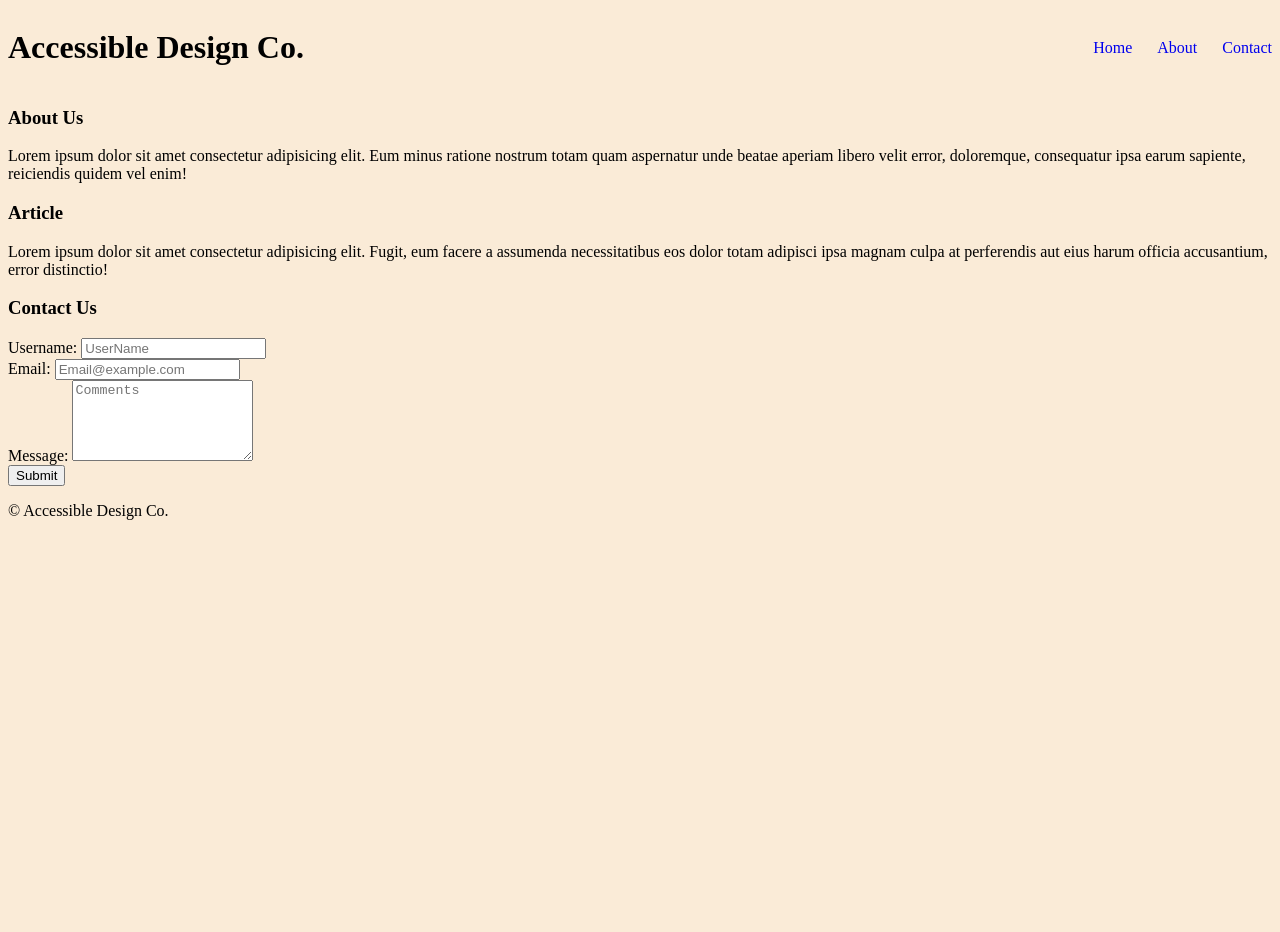
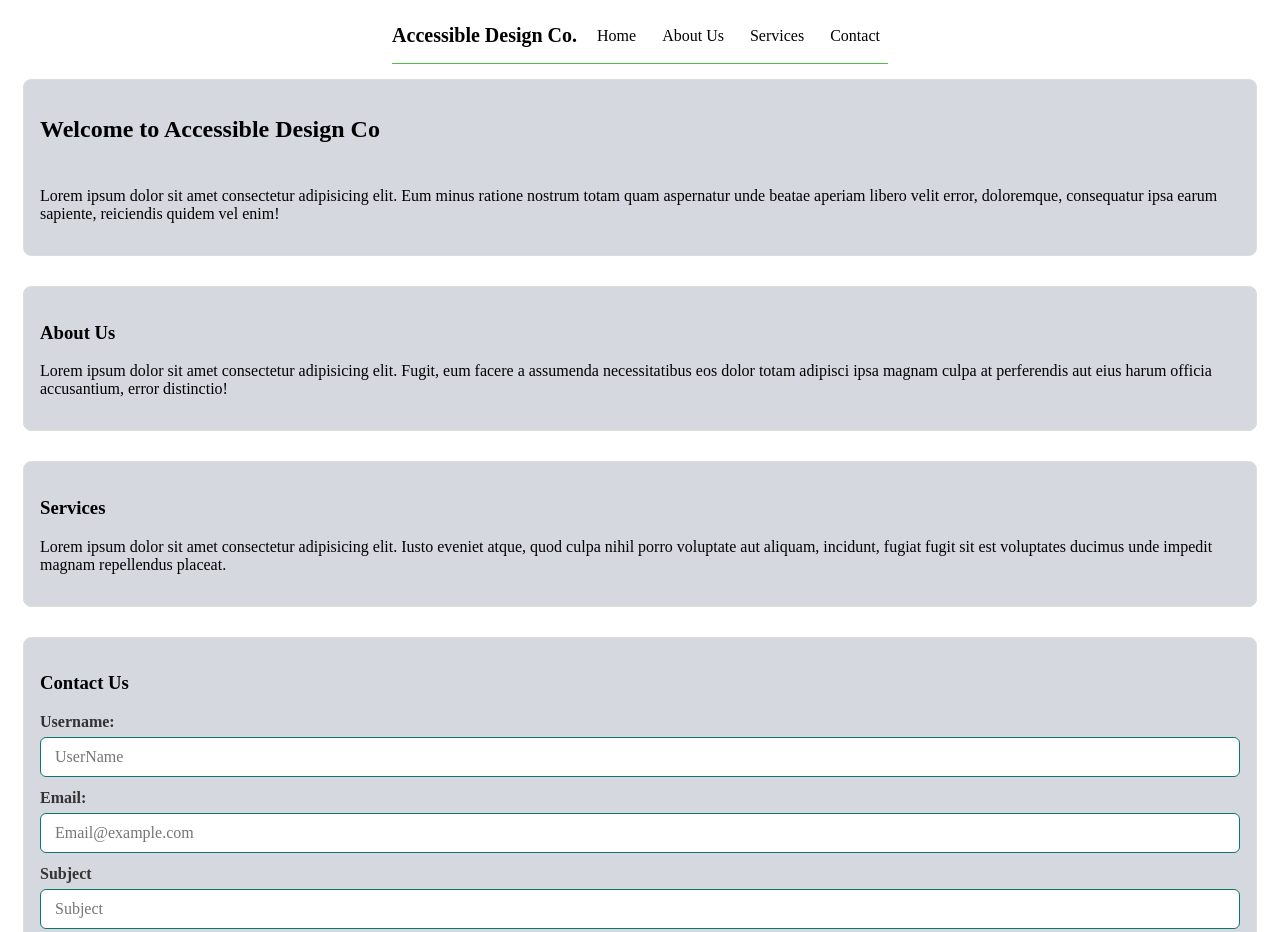
Before and after one commit to JuanSalda91/AccessibleDesignCo, a plain HTML site: page index.html in a window 1280 px wide. Shown: the top 932 px of the page. Before the commit the page ends 800 px from the top, so only its background shows below. Drawn offline with Linux system fonts and the light colour scheme.

Commit message:
starting final styling, meqia query and aria

```diff
--- a/index.html
+++ b/index.html
@@ -12,23 +12,29 @@
         <nav>
             <ul>
                 <li><a href="#">Home</a></li>
-                <li><a href="#hero-section">About</a></li>
+                <li><a href="#about">About Us</a></li>
+                <li><a href="#services">Services</a></li>
                 <li><a href="#contact">Contact</a></li>
             </ul>
         </nav>
     </header>
 
-    <main>
         <section class="hero-section">
-            <h3>About Us</h3>
+            <h2>Welcome to Accessible Design Co</h2>
             <p>Lorem ipsum dolor sit amet consectetur adipisicing elit. Eum minus ratione nostrum totam quam aspernatur unde beatae aperiam libero velit error, doloremque, consequatur ipsa earum sapiente, reiciendis quidem vel enim!</p>
         </section>
 
-        <article class="article">
-            <h3>Article</h3>
+        <section class="about">
+            <h3>About Us</h3>
             <p>Lorem ipsum dolor sit amet consectetur adipisicing elit. Fugit, eum facere a assumenda necessitatibus eos dolor totam adipisci ipsa magnam culpa at perferendis aut eius harum officia accusantium, error distinctio!</p>
 
-        </article>
+        </section>
+
+        <section class="services">
+            <h3>Services</h3>
+            <p>Lorem ipsum dolor sit amet consectetur adipisicing elit. Iusto eveniet atque, quod culpa nihil porro voluptate aut aliquam, incidunt, fugiat fugit sit est voluptates ducimus unde impedit magnam repellendus placeat.</p>
+
+        </section>
 
         <section class="contact">
             <h3>Contact Us</h3>
@@ -40,6 +46,10 @@
         <div>
             <label for="email">Email:</label>
             <input type="email" id="email" name="email" placeholder="Email@example.com" required>
+        </div>
+        <div>
+            <label for="text">Subject</label>
+            <input type="text" id="text" name="text" placeholder="Subject" required>
         </div>
         <div>
             <label for="message">Message:</label>
--- a/style.css
+++ b/style.css
@@ -1,21 +1,128 @@
-body{
-    background-color:antiquewhite
+/* Basic Defaults */
+* {
+    box-sizing: border-box; /* Makes width simpler */
 }
 
+/* Page layout grid */
+html, body{
+    height: 100%; /* Allows full height page */
+    background-color: #ffffff;
+}
+
+body{
+    display: grid;
+    grid-template-rows: auto 1fr auto; /* header | main | footer */
+    min-height: 100vh; /* full screen height */
+}
+
+/* Content area lenght and center */
+header, main{
+    max-width: 900px;
+    margin: 0 auto; /* center on page */
+    padding: 0 16px; /* side padding */
+}
+
+/* Header styling */
 header{
     display: flex;
-    flex-direction: row;
+    align-items: center;
     justify-content: space-between;
-    align-items: center;
+    padding: 16px 0;
+    gap: 12px;
+    background-color: #ffffff;
+    color: rgb(0, 0, 0);
+    border-bottom: 1px solid #54bc49;
 }
 
-ul{
-    display: flex;
-    flex-direction: row;
-    gap: 25px;
-    list-style: none;
+header h1{
+    margin: 0; font-size: 1.25rem;
 }
 
-li a{
+nav ul{
+    list-style: none;
+    margin: 0;
+    padding: 0;
+    display: flex; /* row for links */
+    gap: 10px;
+    flex-wrap: wrap; /* wrap for small screens */
+}
+
+nav a{
+    color: #000000;
     text-decoration: none;
+    padding: 6px 8px;
+    border-radius: 6px;
 }
+
+nav a:hover{
+    background: #358ec6;
+}
+
+/* hero, article and contact */
+.hero-section, .about, .services, .contact{
+    background: #d5d8df;
+    border: 1px solid #ddd;
+    border-radius: 8px;
+    padding: 16px;
+    margin: 15px;
+}
+
+
+/* hero-section & article */
+.hero-section, .article{
+    display: flex;
+    flex-direction: column;
+    gap: 8px;
+}
+
+/* Contact */
+.contact form{
+    display: grid;
+    gap: 12px;
+}
+
+.contact form > div{
+    display: grid;
+    gap: 6px;
+}
+
+label{
+    font-weight: 600; color: #333;
+}
+
+input, textarea, button{
+    font: inherit; /* default font-family from body */
+}
+
+input, textarea{
+    width: 100%;
+    padding: 10px 14px; /* padding for text inside */
+    border: 1px solid #0f766e;
+    border-radius: 6px;
+    background: #fff;
+}
+
+button[type="submit"] {
+  align-items: center;   /* vertical center [web:26] */
+  padding: 10px 14px;
+  border: 1px solid #12847a;
+  background: #2d7332;
+  color: #fff;
+  border-radius: 6px;
+  max-width: 160px;
+  width: auto;
+  cursor: pointer;
+}
+
+button[type="submit"]:hover{
+    background: #358ec6;
+}
+
+/* footer */
+footer{
+    padding: 16px 0;
+    text-align: center;
+    color: #000000;
+    background-color: #ffffff;
+    border-top: 1px solid #54bc49;
+}
```
